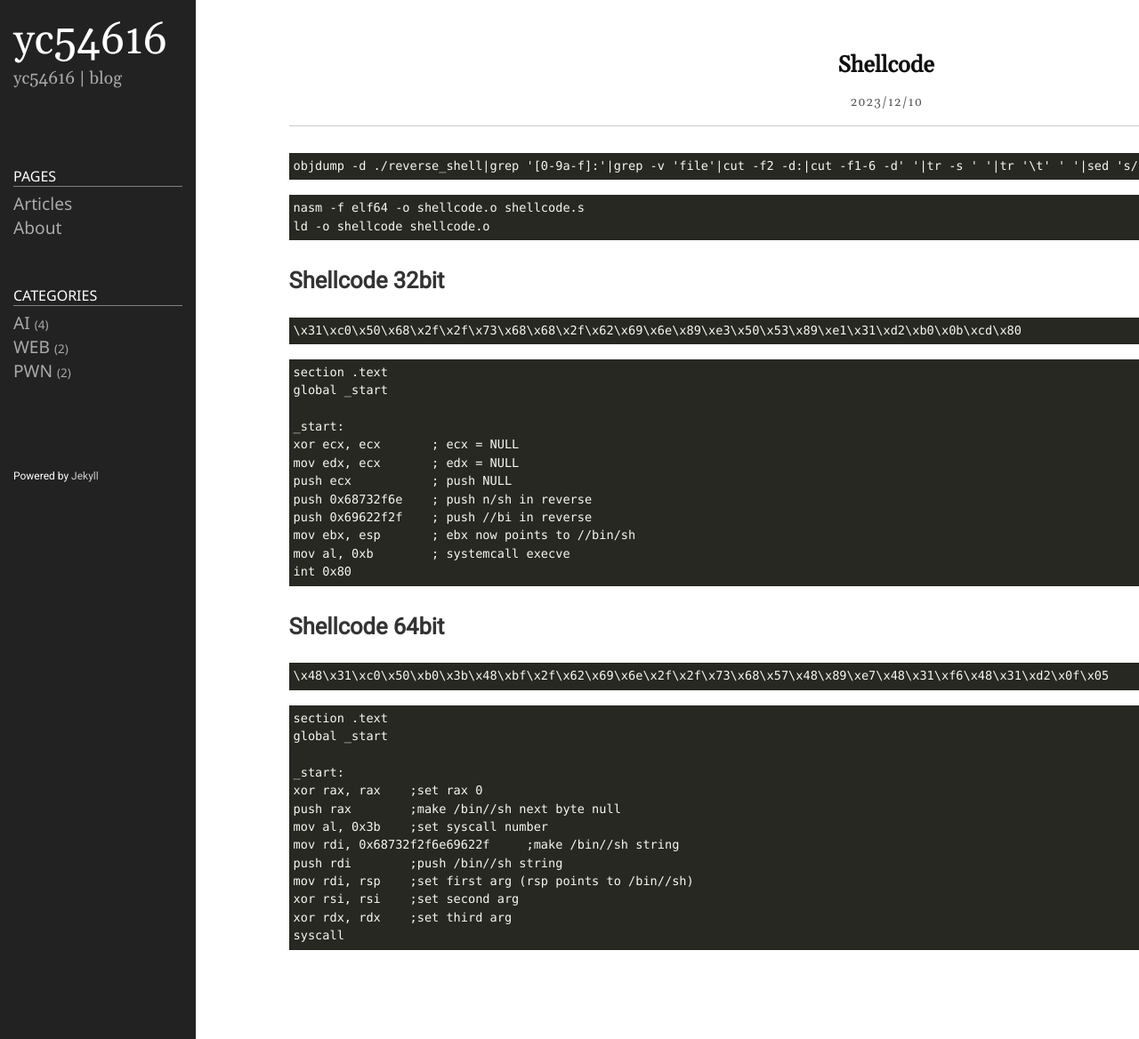
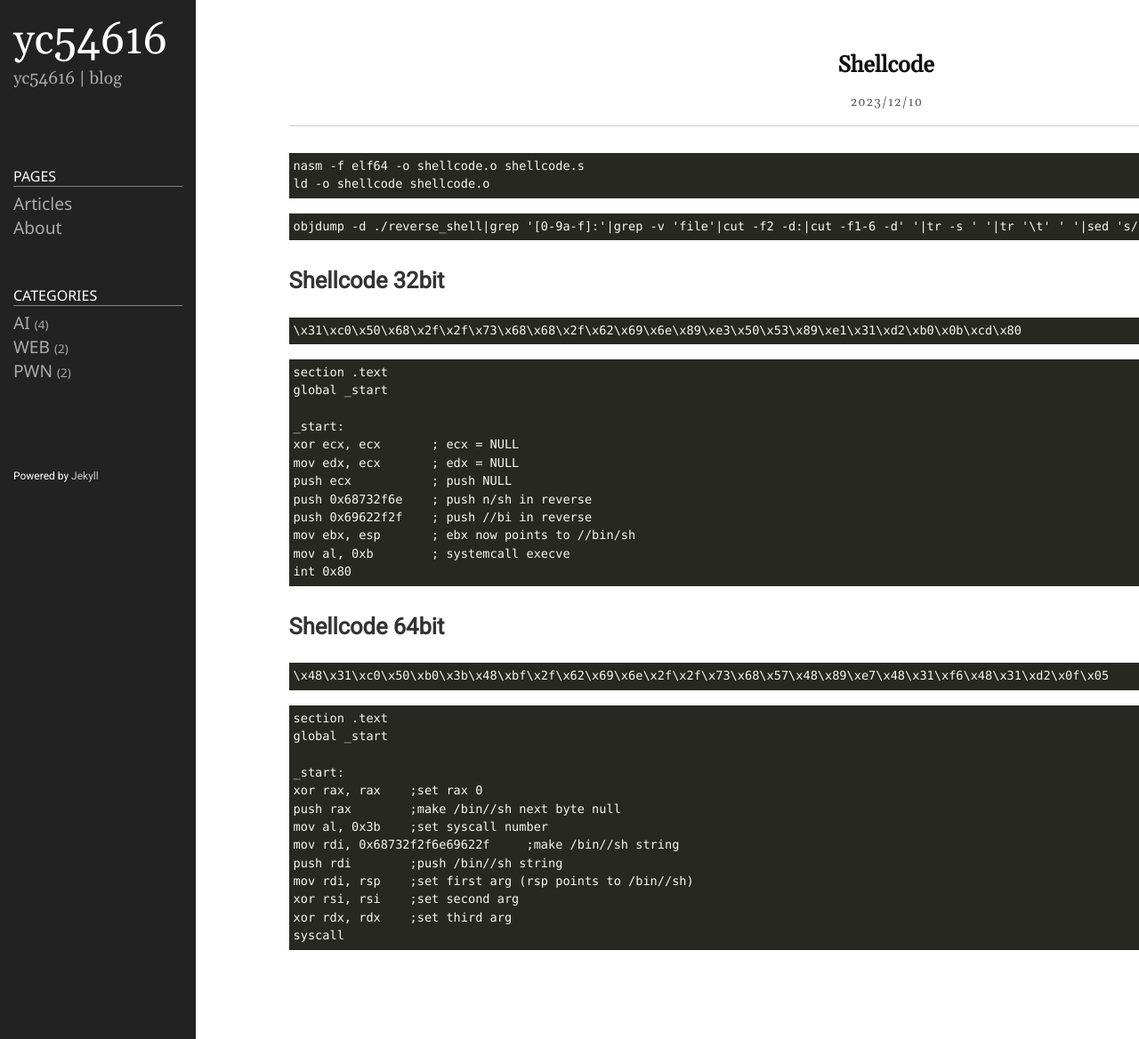
Before and after one commit to yc54616/yc54616.github.io, a Jekyll site: the page built from _posts/2023-12-10-shellcode.md, in a window 1280 px wide. Shown: the whole page at 89% size. Built offline with Jekyll 4.4.1, drawn with Linux system fonts in a browser that asks for light colours.

````diff
--- a/_posts/2023-12-10-shellcode.md
+++ b/_posts/2023-12-10-shellcode.md
@@ -4,13 +4,12 @@ title:  Shellcode
 date: 2023-12-10 20:00:03 +0900
 categories: PWN
 ---
-
-```
-objdump -d ./reverse_shell|grep '[0-9a-f]:'|grep -v 'file'|cut -f2 -d:|cut -f1-6 -d' '|tr -s ' '|tr '\t' ' '|sed 's/ $//g'|sed 's/ /\\x/g'|paste -d '' -s |sed 's/^/"/'|sed 's/$/"/g'
-```
 ```
 nasm -f elf64 -o shellcode.o shellcode.s
 ld -o shellcode shellcode.o
+```
+```
+objdump -d ./reverse_shell|grep '[0-9a-f]:'|grep -v 'file'|cut -f2 -d:|cut -f1-6 -d' '|tr -s ' '|tr '\t' ' '|sed 's/ $//g'|sed 's/ /\\x/g'|paste -d '' -s |sed 's/^/"/'|sed 's/$/"/g'
 ```
 
 ## Shellcode 32bit
````
